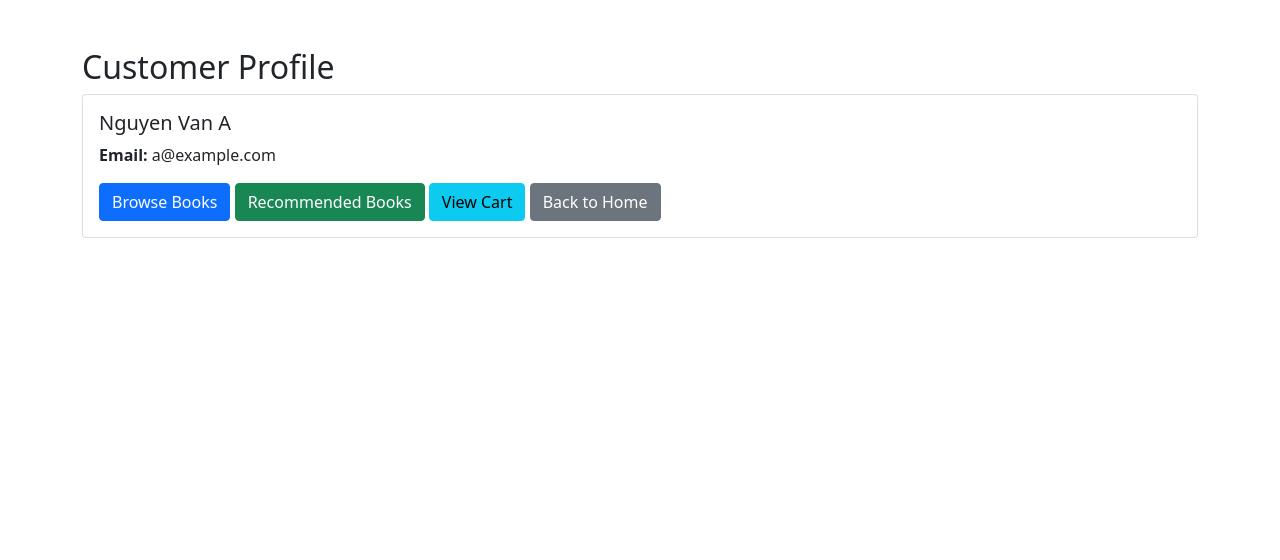
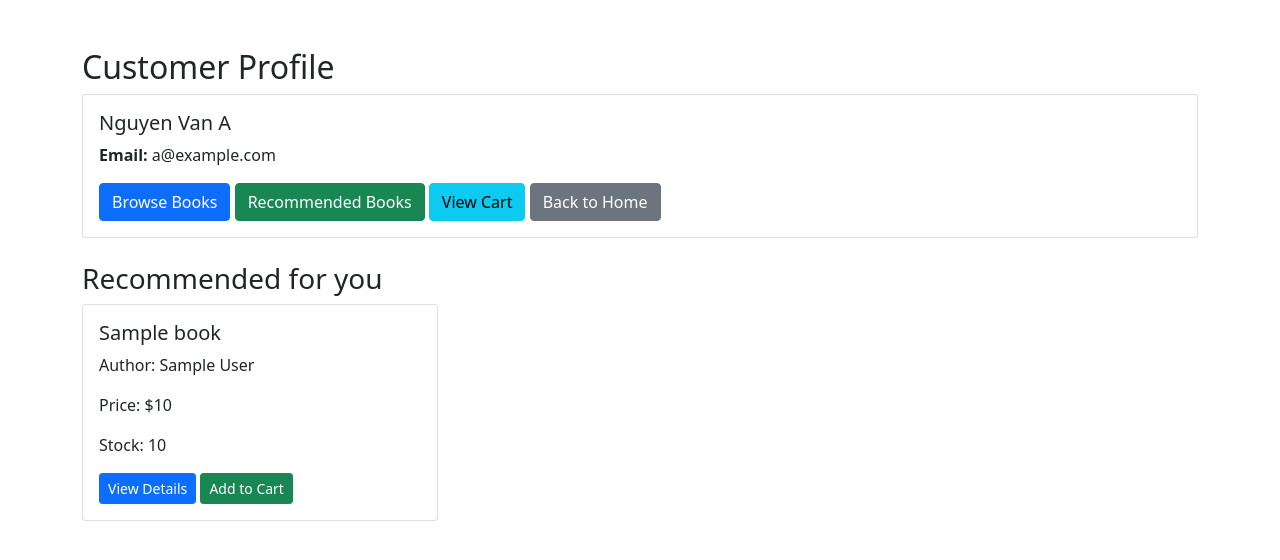
Before and after one commit to Khanh091/book-store-mvc, a Django app: template store/templates/customer/profile.html in a window 1280 px wide. Shown: the top 560 px of the page. Run offline with Django 5.2, Linux system fonts and the light colour scheme; data comes from the database, SQL or seed files in the repository; tables that the repository leaves empty hold one stand-in row (values such as "Sample post"); the template is opened without the code that fills it: values that come from a table or form of the project are taken from there, most other values are stand-ins (such as "Sample title", 1, 10 or a date in 2020).

Commit message:
them chuc nang rcm embedding

```diff
--- a/store/templates/customer/profile.html
+++ b/store/templates/customer/profile.html
@@ -19,6 +19,32 @@
                 <a href="{% url 'home' %}" class="btn btn-secondary">Back to Home</a>
             </div>
         </div>
+
+        {% if recommended_books %}
+        <div class="mt-4">
+            <h3>Recommended for you</h3>
+            <div class="row">
+                {% for book in recommended_books %}
+                <div class="col-md-4 mb-3">
+                    <div class="card h-100">
+                        <div class="card-body">
+                            <h5 class="card-title">{{ book.title }}</h5>
+                            <p class="card-text">Author: {{ book.author }}</p>
+                            <p class="card-text">Price: ${{ book.price }}</p>
+                            <p class="card-text">Stock: {{ book.stock_quantity }}</p>
+                            <a href="{% url 'book_detail' book.id %}" class="btn btn-primary btn-sm">View Details</a>
+                            <a href="{% url 'add_to_cart' book.id %}" class="btn btn-success btn-sm">Add to Cart</a>
+                        </div>
+                    </div>
+                </div>
+                {% endfor %}
+            </div>
+        </div>
+        {% else %}
+        <div class="mt-4">
+            <h5>No recommendations available yet.</h5>
+        </div>
+        {% endif %}
     </div>
 </body>
 </html>
```
Also changed, not shown: store/controllers/customerController/views.py (+40 -1 lines), 1 other file.
